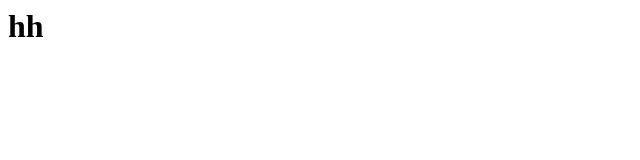
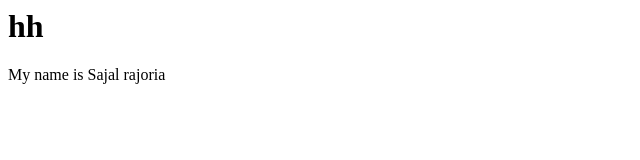
Before and after one commit to SajalRajoria/local, a plain HTML site: page index.html in a window 1280 px wide. Shown: the whole page, without its empty margins (0-640 px from the left). Drawn offline with Linux system fonts and the light colour scheme.

Commit message:
fixation

```diff
--- a/index.html
+++ b/index.html
@@ -1 +1,2 @@
 <p><h1>hh</h1></p>
+<p>My name is Sajal rajoria </p>
```
